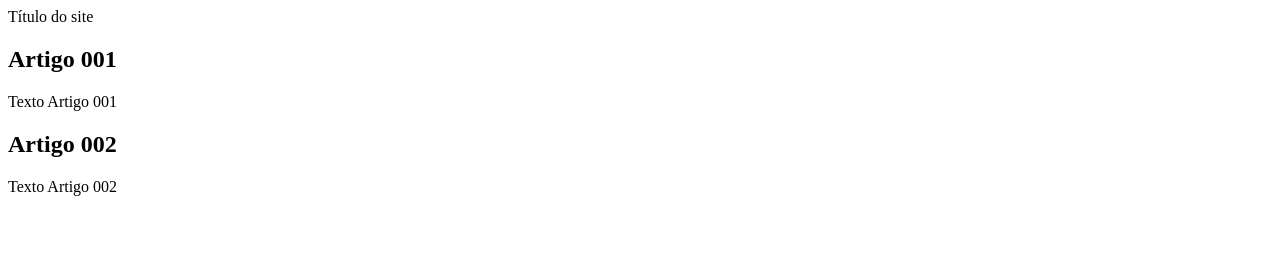
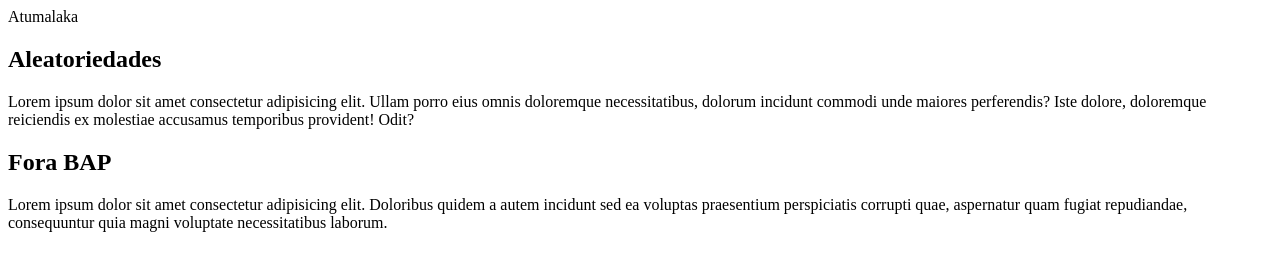
Before and after one commit to Marcus-labhub/Teste-branch, a plain HTML site: page index.html in a window 1280 px wide. Drawn offline with Linux system fonts and the light colour scheme.

Commit message:
Mexendo no conteudo

```diff
--- a/index.html
+++ b/index.html
@@ -7,14 +7,14 @@
 </head>
 <body>
     <main>
-        <header>Título do site</header>
+        <header>Atumalaka</header>
         <article>
-            <h2>Artigo 001</h2>
-            <p>Texto Artigo 001</p>
+            <h2>Aleatoriedades</h2>
+            <p>Lorem ipsum dolor sit amet consectetur adipisicing elit. Ullam porro eius omnis doloremque necessitatibus, dolorum incidunt commodi unde maiores perferendis? Iste dolore, doloremque reiciendis ex molestiae accusamus temporibus provident! Odit?</p>
         </article>
         <article>
-            <h2>Artigo 002</h2>
-            <p>Texto Artigo 002</p>
+            <h2>Fora BAP</h2>
+            <p>Lorem ipsum dolor sit amet consectetur adipisicing elit. Doloribus quidem a autem incidunt sed ea voluptas praesentium perspiciatis corrupti quae, aspernatur quam fugiat repudiandae, consequuntur quia magni voluptate necessitatibus laborum.</p>
         </article>
     </main>
 </body>
```
